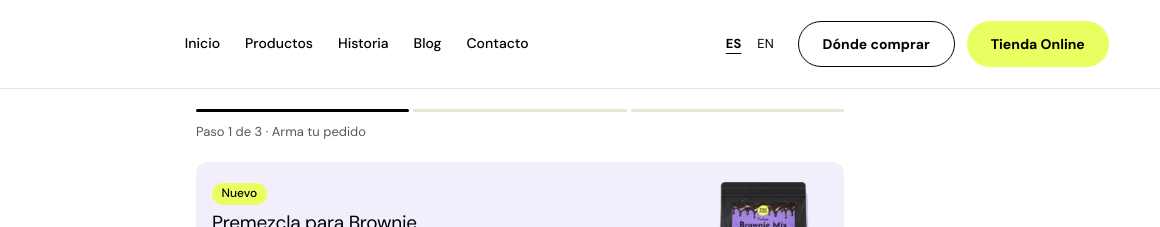
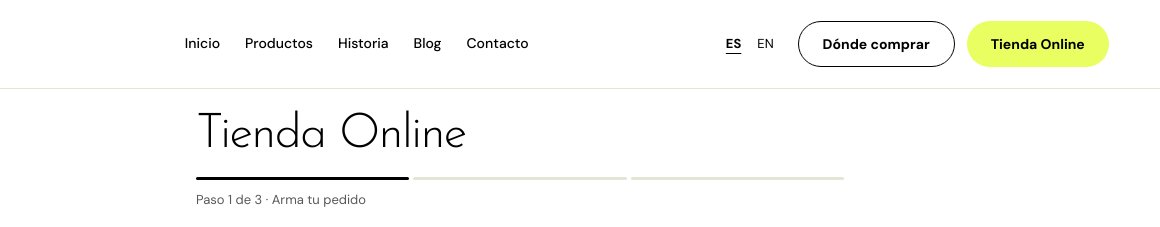
Before and after one commit to TrueFood1/truefood-sitio, a plain HTML site: page tienda.html in a window 1280 px wide. Shown: the top 227 px of the page, 120-1280 px from the left. Drawn offline with Linux system fonts and the light colour scheme.

Commit message:
Tienda: título «Tienda Online» visible arriba de los pasos (Andrea, 16-nov)
Co-Authored-By: Claude Opus 5.5 <noreply@anthropic.com>
Claude-Session: https://claude.ai/code/session_012DRb7FKppn2uJFvdpiKepo

```diff
--- a/assets/css/tienda.css
+++ b/assets/css/tienda.css
@@ -190,3 +190,4 @@
 .tienda-campos>label.tienda-op{grid-template-columns:24px minmax(0,1fr) auto;gap:.9rem;align-items:start}.tienda-campos>label.tienda-op input{width:20px;height:20px;margin:.15rem 0 0}
 .tienda-comp{display:flex;flex-direction:column;gap:.6rem;margin-top:.5rem}.tienda-comp-btns{display:grid;grid-template-columns:1fr 1fr;gap:.6rem}.tienda-comp-btn{display:flex;align-items:center;justify-content:center;min-height:48px;padding:.6rem .9rem;border:1px solid var(--tinta);border-radius:999px;background:#fff;color:var(--tinta);font-size:.9375rem;font-weight:400;text-align:center;text-decoration:none;cursor:pointer;overflow:hidden}.tienda-comp-btn.listo{background:var(--hueso)}.tienda-comp-btn span{overflow:hidden;text-overflow:ellipsis;white-space:nowrap}.tienda-oculto{position:absolute;width:1px;height:1px;opacity:0;pointer-events:none}.tienda-comp-btn:focus-within{outline:2px solid var(--tinta);outline-offset:2px}
 .tienda-comp-t{margin:0;font-size:1rem}
+.tienda-titulo{font-family:var(--texto,inherit);font-size:2rem;font-weight:400;letter-spacing:-.03em;line-height:1.1;margin:0 0 1.1rem}
--- a/tienda.html
+++ b/tienda.html
@@ -48,7 +48,7 @@
 <main id="contenido">
   <section class="seccion tienda" aria-labelledby="t-tienda">
     <div class="inner">
-      <h1 id="t-tienda" class="tienda-sr">Tienda en l&iacute;nea de True Food</h1>
+      <h1 id="t-tienda" class="tienda-titulo">Tienda Online</h1>
 
       <div id="tienda-listo" class="tienda-bloque tienda-listo" role="status" hidden>
         <h2>Recibimos tu pedido <span id="listo-numero"></span></h2>
```
Also changed, not shown: en/shop.html (+1 -1 lines).
